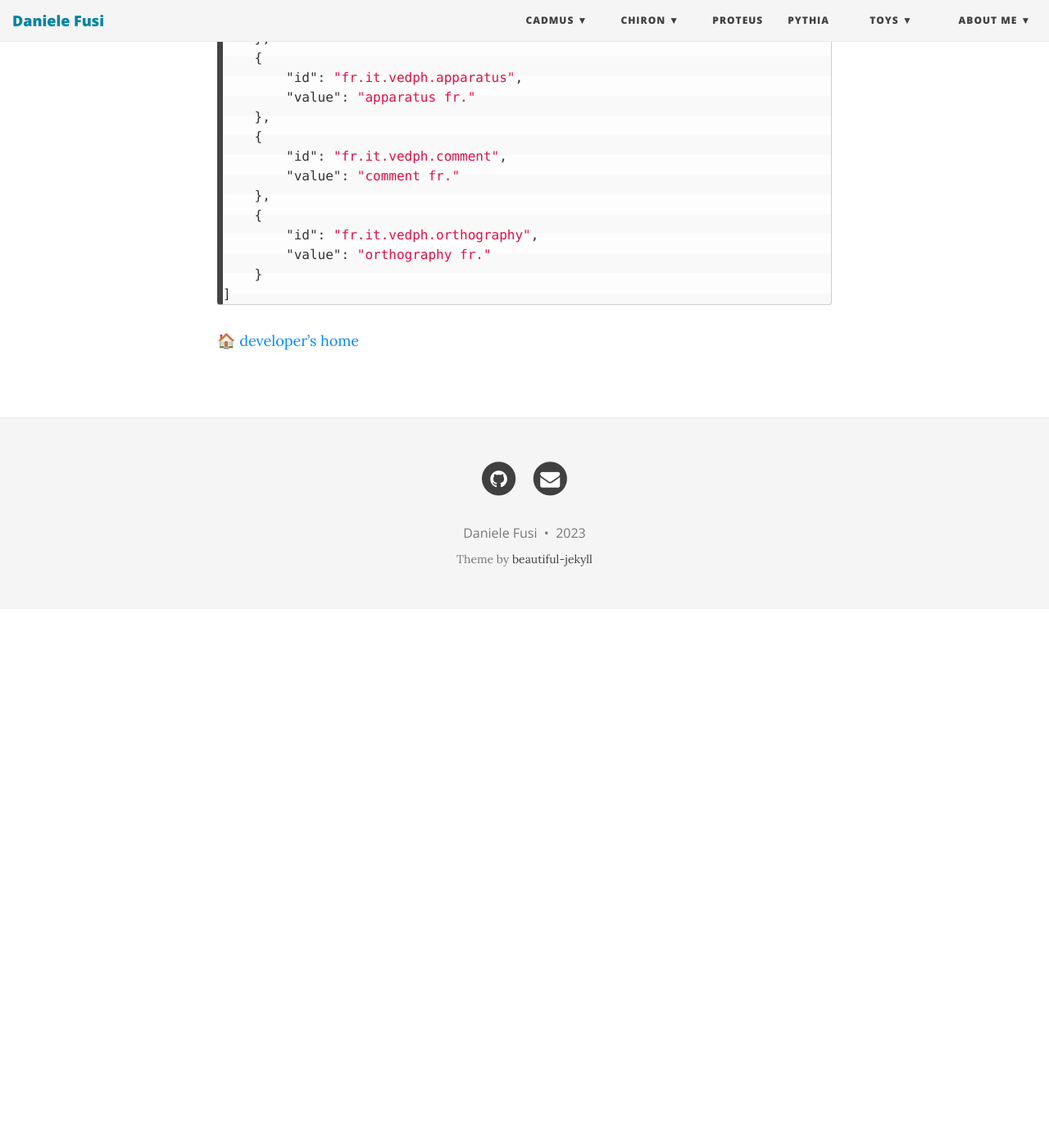
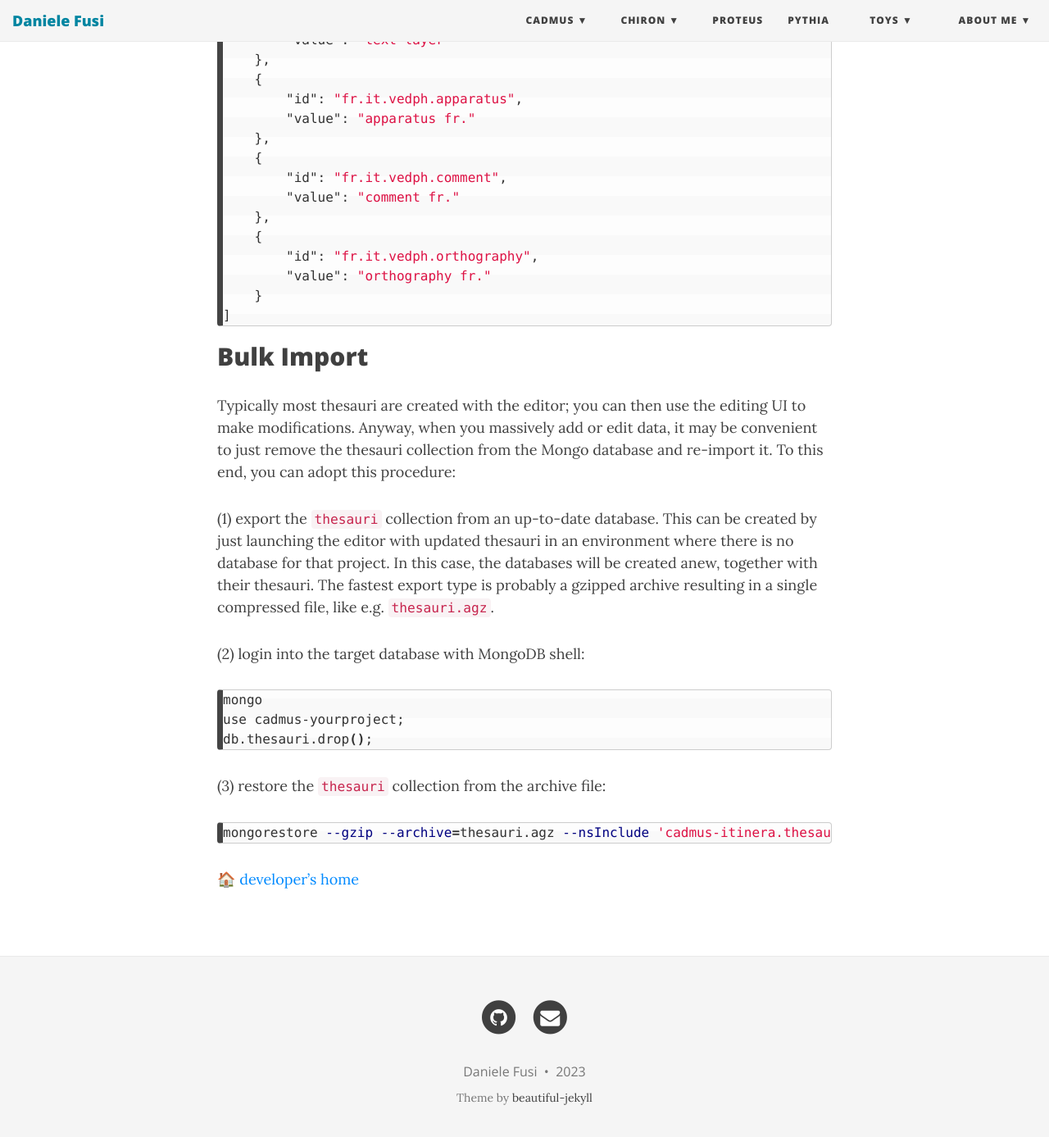
Before and after one commit to Myrmex/overview, a Jekyll site: the page built from cadmus/dev/concepts/thesauri.md, in a window 1280 px wide and 1400 px high, scrolled down 9801 px. Shown: the top 1387 px of the window at 82% size. Built offline with Jekyll 4.4.1, drawn with Linux system fonts in a browser that asks for light colours; nearby versions of some CDN libraries; before the commit the page ends 10544 px from its top, so only the background shows below that.

````diff
--- a/cadmus/dev/concepts/thesauri.md
+++ b/cadmus/dev/concepts/thesauri.md
@@ -10,6 +10,7 @@ subtitle: "Cadmus Development"
 - [Model](#model)
   - [Aliases](#aliases)
   - [Models Thesaurus](#models-thesaurus)
+- [Bulk Import](#bulk-import)
 
 ## Requirements
 
@@ -309,4 +310,24 @@ Example:
 ]
 ```
 
+## Bulk Import
+
+Typically most thesauri are created with the editor; you can then use the editing UI to make modifications. Anyway, when you massively add or edit data, it may be convenient to just remove the thesauri collection from the Mongo database and re-import it. To this end, you can adopt this procedure:
+
+(1) export the `thesauri` collection from an up-to-date database. This can be created by just launching the editor with updated thesauri in an environment where there is no database for that project. In this case, the databases will be created anew, together with their thesauri. The fastest export type is probably a gzipped archive resulting in a single compressed file, like e.g. `thesauri.agz`.
+
+(2) login into the target database with MongoDB shell:
+
+```bash
+mongo
+use cadmus-yourproject;
+db.thesauri.drop();
+```
+
+(3) restore the `thesauri` collection from the archive file:
+
+```bash
+mongorestore --gzip --archive=thesauri.agz --nsInclude 'cadmus-itinera.thesauri'
+```
+
 🏠 [developer's home](../toc.md)
````
Also changed, not shown: cadmus/dev/deploy.md (added, +8 -0 lines), cadmus/dev/deploy/backup.md (added, +32 -0 lines), cadmus/dev/deploy/https.md (renamed from cadmus/https.md, +2 -0 lines), cadmus/dev/toc.md (+5 -0 lines), cadmus/dev/deploy/hosting.md (renamed from cadmus/hosting.md).
